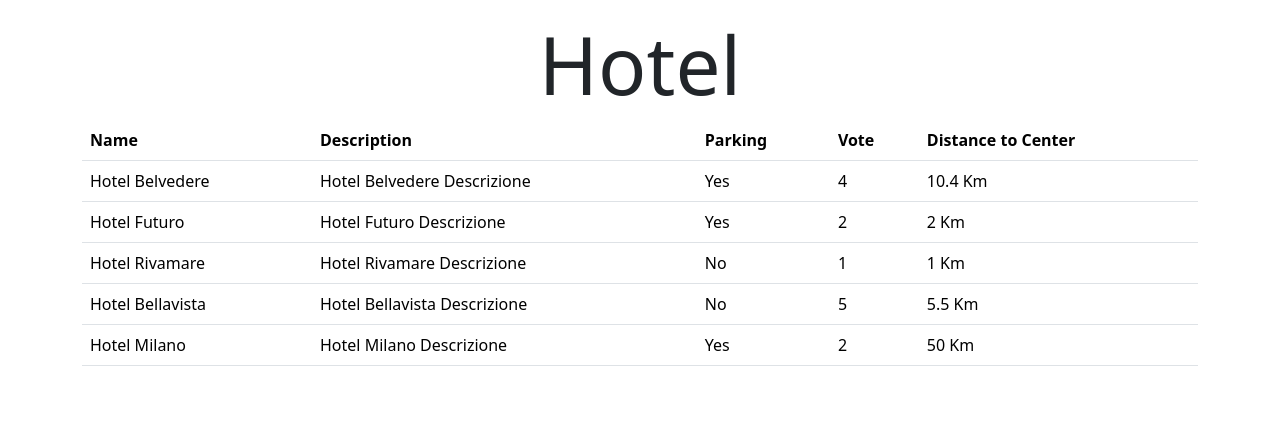
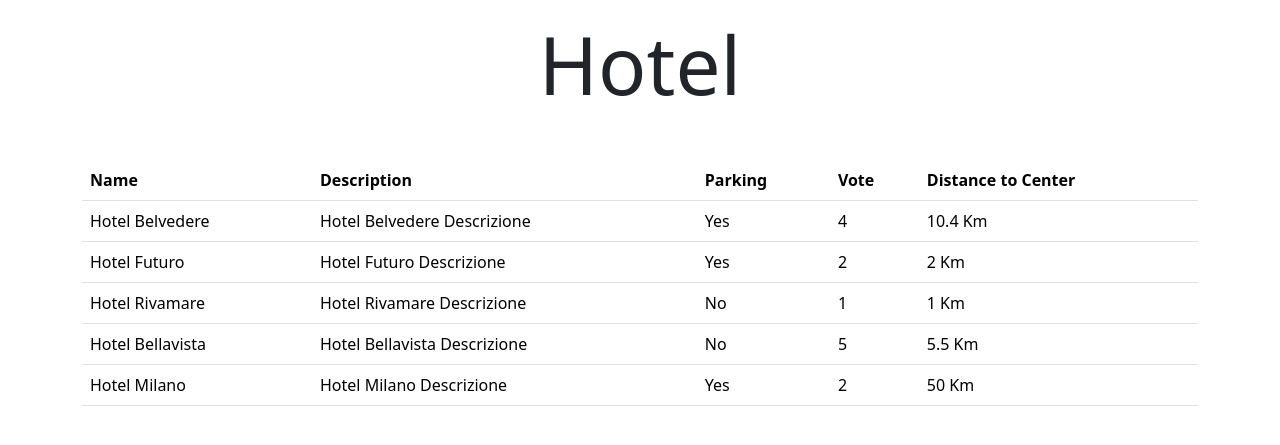
Before and after one commit to SimoneFilograna/php-hotel, a PHP site: page / in a window 1280 px wide. Shown: the top 445 px of the page. Run offline with PHP 8.4, Linux system fonts and the light colour scheme.

Commit message:
add-margin-top

```diff
--- a/index.php
+++ b/index.php
@@ -54,7 +54,7 @@
     <div class="container mt-3">
         <h1 class="display-1 text-center">Hotel</h1>
 
-        <div class="cont-table">
+        <div class="cont-table mt-5">
             <table class="table">
                 <thead>
                     <tr>
```
